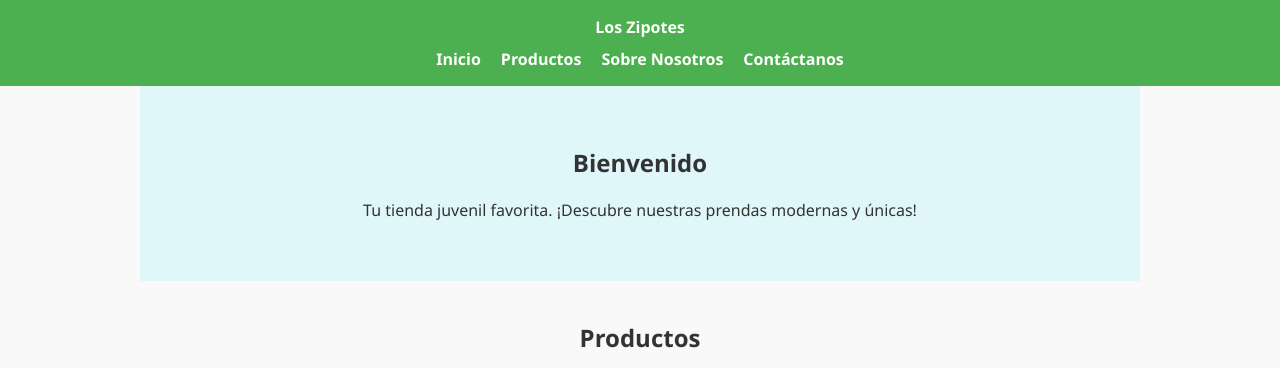
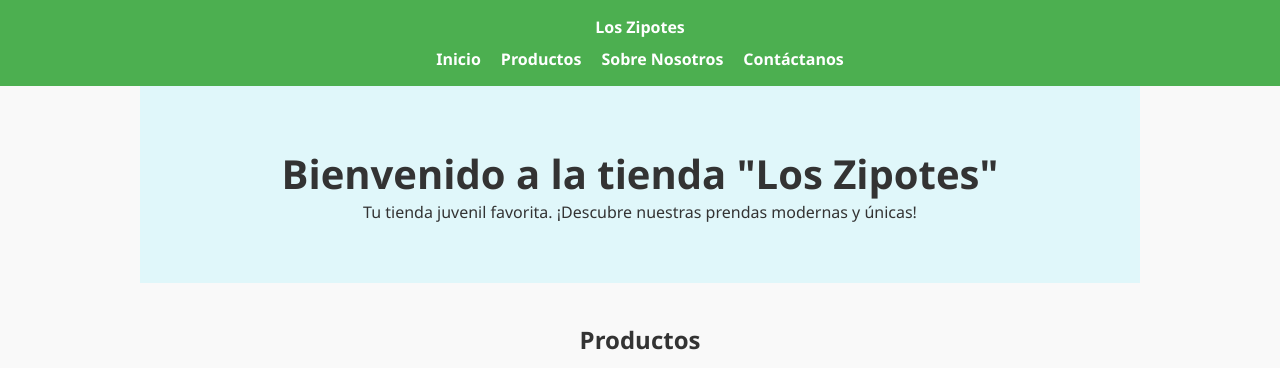
Before and after one commit to VMCKSTION/LosZipotes, a plain HTML site: page index.html in a window 1280 px wide. Shown: the top 368 px of the page. Drawn offline with Linux system fonts and the light colour scheme.

Commit message:
Update index.html

```diff
--- a/index.html
+++ b/index.html
@@ -114,7 +114,7 @@
   </header>
 
   <section id="inicio" class="hero">
-    <h2>Bienvenido</h2>
+    <h1>Bienvenido a la tienda "Los Zipotes"</h1>
     <p style="text-align:center">Tu tienda juvenil favorita. ¡Descubre nuestras prendas modernas y únicas!</p>
   </section>
 
```
